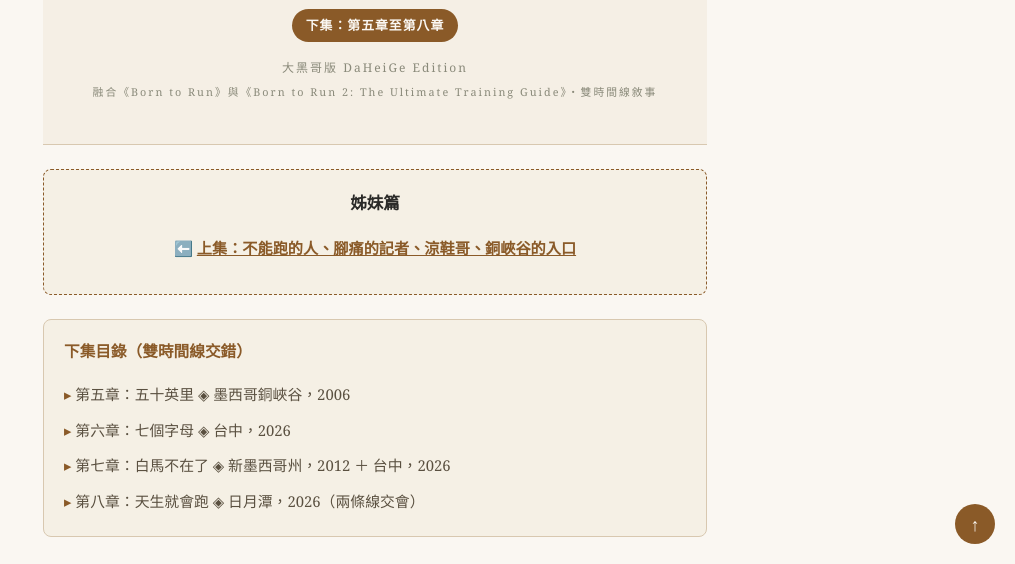
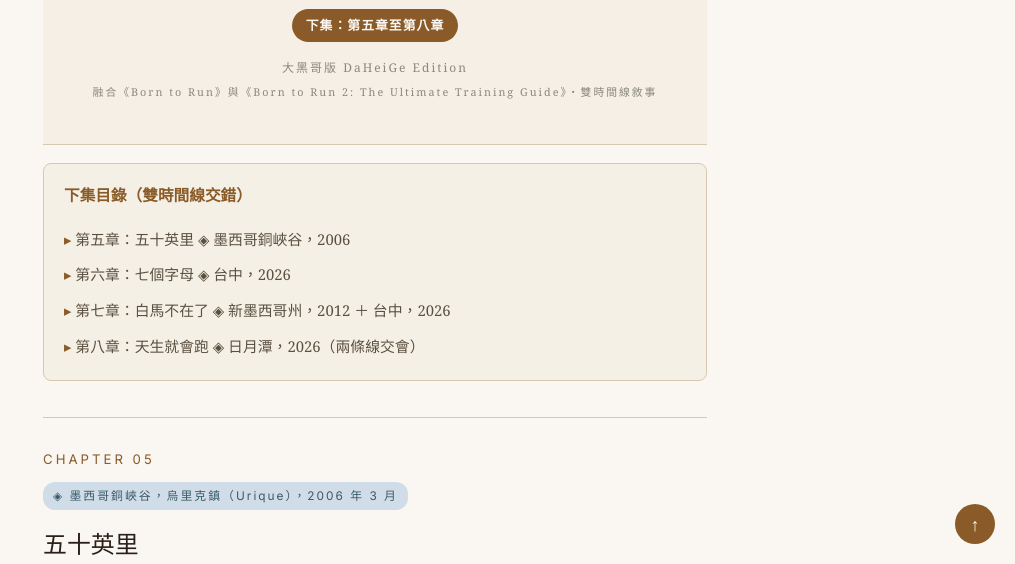
Before and after one commit to BOGOTOBANK/dahey-site-01, a plain HTML site: page index.html in a window 1280 px wide. Shown: the part 236-800 px from the top of the page, without its empty margins (265-1280 px from the left). Drawn offline with nearby package versions, Linux system fonts and the light colour scheme.

Commit message:
Update index.html

```diff
--- a/index.html
+++ b/index.html
@@ -55,11 +55,6 @@ h1{font-size:1.6em}
 <div class="subtitle">小說版：兩個時空，同一個問題——人為什麼要跑？</div>
 <div class="part-badge">下集：第五章至第八章</div>
 <div class="edition">大黑哥版 DaHeiGe Edition<br><span style="color:#8a8a7a;font-size:.9em">融合《Born to Run》與《Born to Run 2: The Ultimate Training Guide》・雙時間線敘事</span></div>
-</div>
-
-<div class="sister">
-<p style="text-indent:0"><strong>姊妹篇</strong></p>
-<p style="text-indent:0;font-size:.92em;color:#5a4a3a">⬅️ <a href="https://bogotobank.github.io/dahey-site/" style="color:#8a5a28;font-weight:700">上集：不能跑的人、腳痛的記者、涼鞋哥、銅峽谷的入口</a></p>
 </div>
 
 <div class="toc">
```
